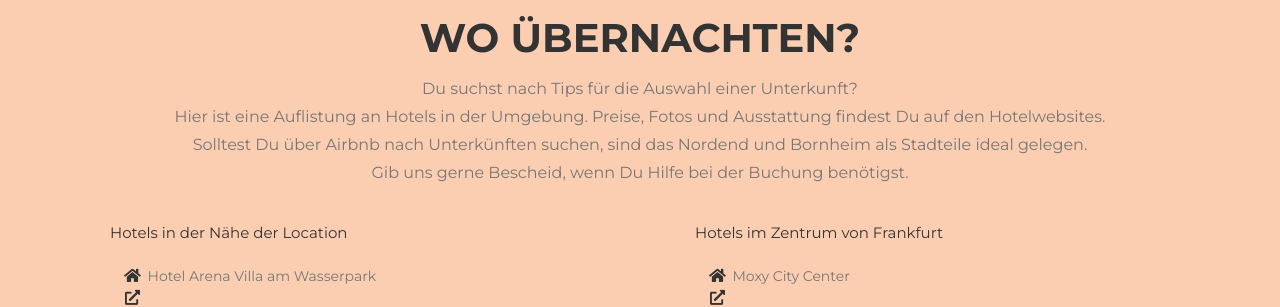
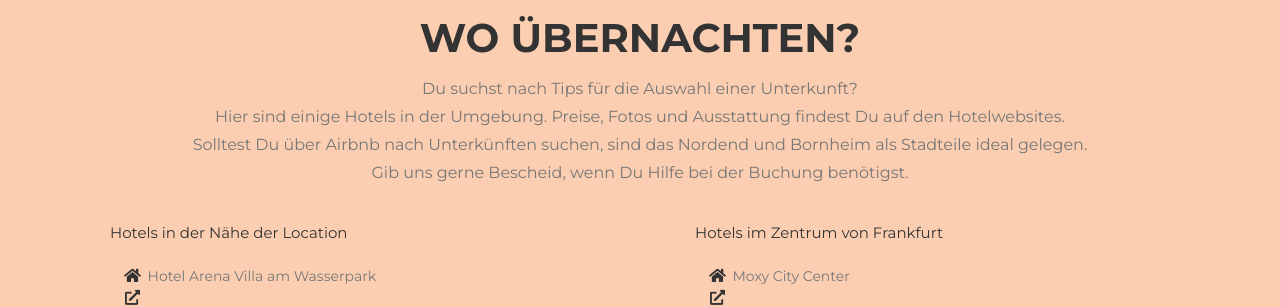
Before and after one commit to nic-nat/wedding, a Jekyll site: the page built from _fr_pages/index.html, in a window 1280 px wide and 900 px high, scrolled down 3658 px. Shown: the part 153-460 px from the top of the window. Built offline with Jekyll 4.4.1, drawn with Linux system fonts in a browser that asks for light colours; some web fonts are replaced.

Commit message:
Update stay.html

```diff
--- a/_includes/fr_data/stay.html
+++ b/_includes/fr_data/stay.html
@@ -4,7 +4,7 @@
         <div class="row">
             <div class="col-lg-12 text-center">
                 <h2 class="section-heading">Wo übernachten?</h2>
-                <p class="largepad text-muted">Du suchst nach Tips für die Auswahl einer Unterkunft?<br>Hier ist eine Auflistung an Hotels in der Umgebung. Preise, Fotos und Ausstattung findest Du auf den Hotelwebsites.<br>Solltest Du über Airbnb nach Unterkünften suchen, sind das Nordend und Bornheim als Stadteile ideal gelegen.<br>Gib uns gerne Bescheid, wenn Du Hilfe bei der Buchung benötigst.</h3>
+                <p class="largepad text-muted">Du suchst nach Tips für die Auswahl einer Unterkunft?<br>Hier sind einige Hotels in der Umgebung. Preise, Fotos und Ausstattung findest Du auf den Hotelwebsites.<br>Solltest Du über Airbnb nach Unterkünften suchen, sind das Nordend und Bornheim als Stadteile ideal gelegen.<br>Gib uns gerne Bescheid, wenn Du Hilfe bei der Buchung benötigst.</h3>
             </div>
         </div>
         <div class="row">
```
